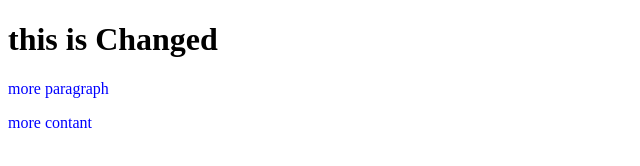
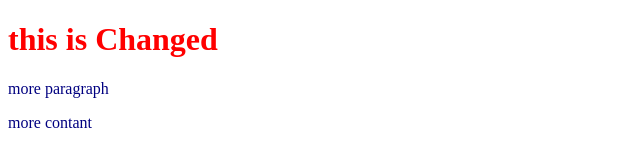
Before and after one commit to RafiZahed/my-second-repo, a plain HTML site: page index.html in a window 1280 px wide. Shown: the whole page, without its empty margins (0-640 px from the left). Drawn offline with Linux system fonts and the light colour scheme.

Commit message:
new style

```diff
--- a/style.css
+++ b/style.css
@@ -1,3 +1,6 @@
 p{
-    color: blue;
+    color: navy;
 }
+h1{
+    color: red;
+}
```
